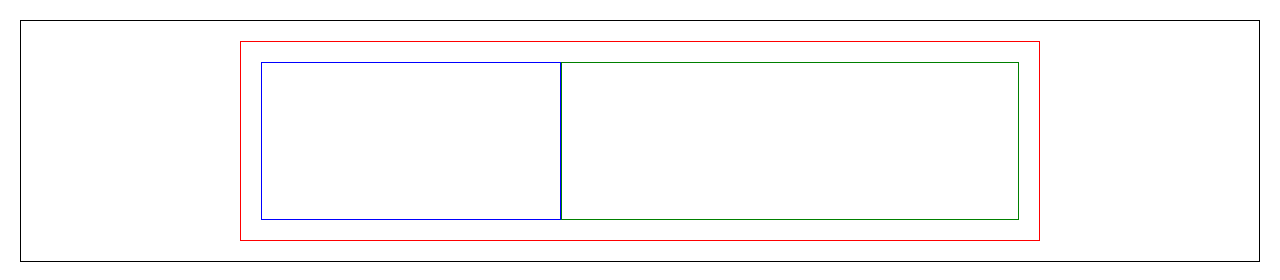
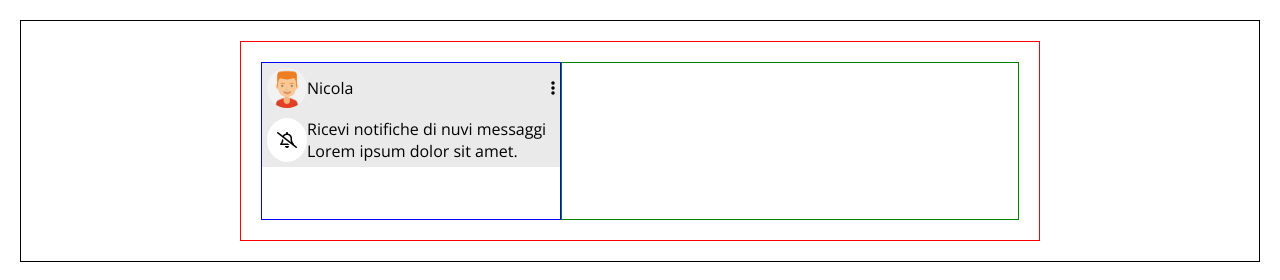
Before and after one commit to w3bd3v3lop3rNico/vue-boolzapp, a plain HTML site: page index.html in a window 1280 px wide. Drawn offline with nearby package versions, Linux system fonts and the light colour scheme.

Commit message:
Html and stile sidebar user and serving items

```diff
--- a/css/style.css
+++ b/css/style.css
@@ -30,10 +30,60 @@ img {
     max-width: 100%;
 }
 
+figure > img {
+    display: block;
+}
+
 :root {
     --light-gray: #EAEAEA;
     --light: #FFFFFF;
     --blue-green: #009688;
+}
+
+/* Utility classes */
+
+.d-flex {
+    display: flex;
+    align-items: center;
+    justify-content: center;
+}
+
+/* sidebar */
+
+.sidebar {
+    display: flex;
+    flex-direction: column;
+
+}
+
+.user-profile {
+    background-color: var(--light-gray);
+    justify-content: space-between;
+}
+
+.sidebar-item {
+    display: flex;
+    align-items: center;
+    padding: 5px;
+}
+
+.user-profile-photo > img {
+    width: 40px;
+    border-radius: 50%;
+}
+
+.serving {
+    background-color: var(--light-gray);
+}
+
+.serving-icon {
+    width: 40px;
+    display: flex;
+    background-color: var(--light);
+    height: 100%;
+    border-radius: 50%;
+    align-items: center;
+    justify-content: center;
 }
 
 /* debugs */
--- a/index.html
+++ b/index.html
@@ -1,27 +1,58 @@
 <!DOCTYPE html>
 <html lang="en">
+
 <head>
     <meta charset="UTF-8">
     <meta name="viewport" content="width=device-width, initial-scale=1.0">
     <title>Document</title>
 
-    <link
-		rel="stylesheet"
-		href="https://cdnjs.cloudflare.com/ajax/libs/font-awesome/6.4.2/css/all.min.css"
-		integrity="sha512-z3gLpd7yknf1YoNbCzqRKc4qyor8gaKU1qmn+CShxbuBusANI9QpRohGBreCFkKxLhei6S9CQXFEbbKuqLg0DA=="
-		crossorigin="anonymous"
-		referrerpolicy="no-referrer"
-	/>
+    <link rel="stylesheet" href="https://cdnjs.cloudflare.com/ajax/libs/font-awesome/6.4.2/css/all.min.css"
+        integrity="sha512-z3gLpd7yknf1YoNbCzqRKc4qyor8gaKU1qmn+CShxbuBusANI9QpRohGBreCFkKxLhei6S9CQXFEbbKuqLg0DA=="
+        crossorigin="anonymous" referrerpolicy="no-referrer" />
     <link rel="preconnect" href="https://fonts.googleapis.com">
     <link rel="preconnect" href="https://fonts.gstatic.com" crossorigin>
-    <link href="https://fonts.googleapis.com/css2?family=DM+Sans:opsz,wght@9..40,100;9..40,400;9..40,500;9..40,600;9..40,700&family=Fredoka:wght@300;400;500;600&family=Open+Sans:wght@400;500;700;800&display=swap" rel="stylesheet">
+    <link
+        href="https://fonts.googleapis.com/css2?family=DM+Sans:opsz,wght@9..40,100;9..40,400;9..40,500;9..40,600;9..40,700&family=Fredoka:wght@300;400;500;600&family=Open+Sans:wght@400;500;700;800&display=swap"
+        rel="stylesheet">
     <script src="https://unpkg.com/vue@3"></script>
     <link rel="stylesheet" href="./css/style.css">
 </head>
+
 <body class="debug">
     <section id="app" class="app-container">
         <main class="container">
+            <!-- sidebar -->
             <aside class="sidebar">
+                <div class="user-profile sidebar-item">
+                    <div class="d-flex">
+                        <figure class="user-profile-photo">
+                            <img src="./img/avatar_1.jpg" alt="">
+                        </figure>
+                        <p>
+                            Nicola
+                        </p>
+                    </div>
+                    <div>
+                        <i class="fa-solid fa-ellipsis-vertical"></i>
+                    </div>
+
+
+
+                </div>
+                <div class="serving sidebar-item">
+                    <div class="serving-icon">
+                        <i class="fa-regular fa-bell-slash"></i>
+                    </div>
+                    <div class="serving-text">
+                        <p>
+                            Ricevi notifiche di nuvi messaggi
+                        </p>
+                        <p>
+                            Lorem ipsum dolor sit amet.
+                        </p>
+                    </div>
+
+                </div>
 
             </aside>
             <div class="main-chat">
@@ -32,4 +63,5 @@
 
     <script src="./js/script.js"></script>
 </body>
+
 </html>
```
